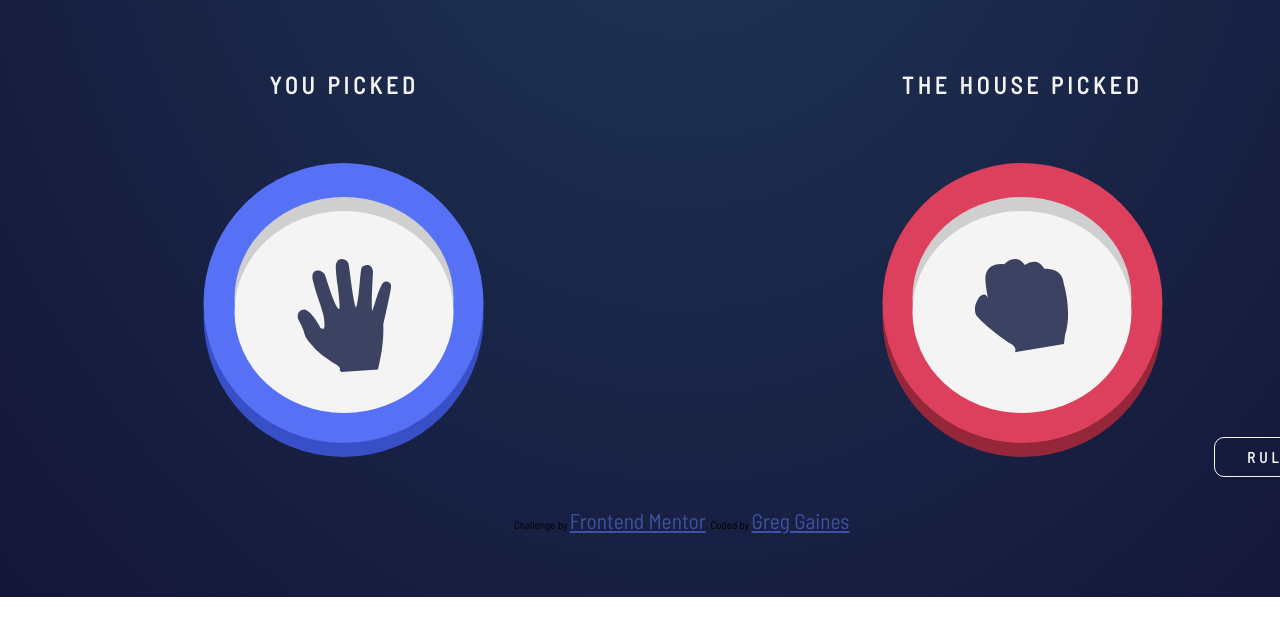
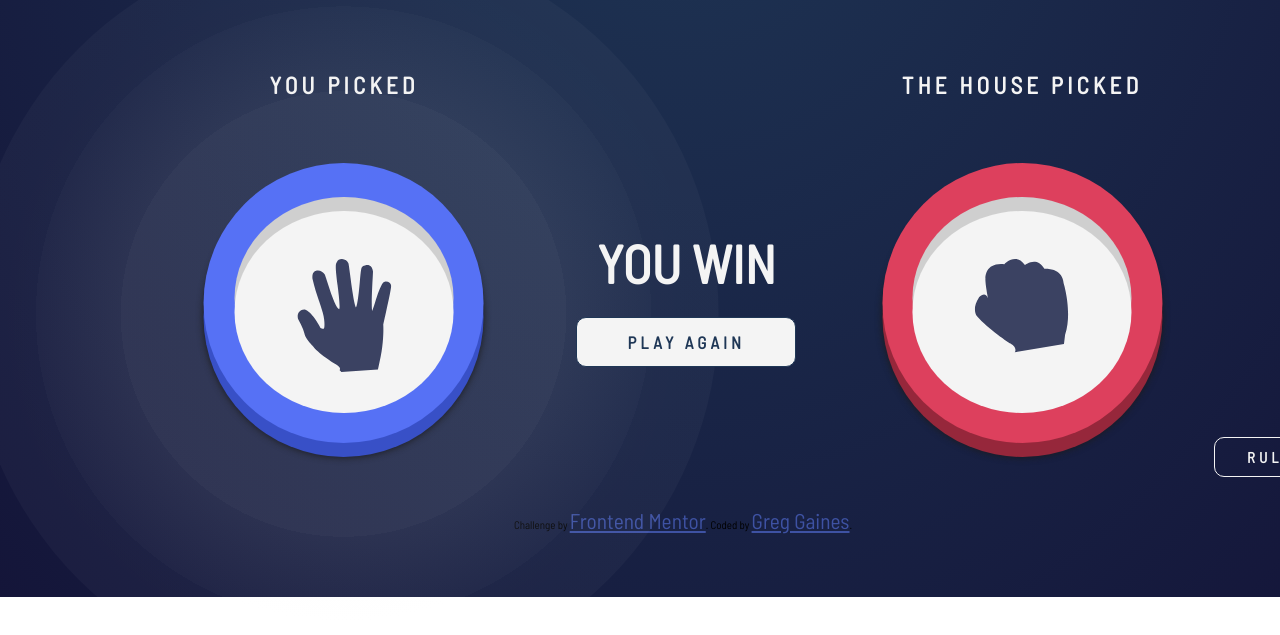
Before and after one commit to gkgaines14/rock-paper-scissors, a website: page dist/index.html in a window 1280 px wide. Both pictures are taken after a click on the element 543 px from the left and 407 px from the top of the page. Shown: the part 267-902 px from the top of the page. Before the commit the page ends 864 px from the top, so only its background shows below. Drawn offline with Linux system fonts and the light colour scheme.

Commit message:
Completed all design components

```diff
--- a/dist/css/main.css
+++ b/dist/css/main.css
@@ -153,8 +153,10 @@ body {
         #container #game-container #game-screen #game-board #played {
           display: none;
           justify-content: space-between;
+          align-items: center;
           width: 100%;
-          height: 100%; }
+          height: 100%;
+          position: relative; }
           #container #game-container #game-screen #game-board #played #you-picked {
             width: 47%;
             height: 100%;
@@ -217,7 +219,50 @@ body {
               border-radius: 50%;
               position: absolute;
               top: 5%;
-              z-index: 1; }
+              z-index: 1;
+              box-shadow: 0 0px 6px 1px rgba(28, 28, 28, 0.823); }
+            #container #game-container #game-screen #game-board #played #you-picked #you-win-ring {
+              display: none;
+              background: radial-gradient(rgba(232, 232, 232, 0.209) 42%, rgba(232, 232, 232, 0.168) 42%, rgba(255, 255, 255, 0.088) 58%, rgba(255, 255, 255, 0.057) 58%, rgba(255, 255, 255, 0.05) 66%);
+              opacity: 0.6;
+              color: white;
+              width: 750px;
+              height: 750px;
+              border-radius: 50%;
+              position: absolute;
+              top: -80%;
+              left: -84%;
+              z-index: 0; }
+          #container #game-container #game-screen #game-board #played #result-tile {
+            position: absolute;
+            top: 40%;
+            left: 35%;
+            display: none;
+            flex-direction: column;
+            align-items: center;
+            justify-content: center; }
+            #container #game-container #game-screen #game-board #played #result-tile #win-label {
+              color: #f4f4f4;
+              font-size: 2.5rem;
+              font-weight: 700;
+              margin-bottom: 1rem; }
+            #container #game-container #game-screen #game-board #played #result-tile #replay-btn {
+              color: #1f3756;
+              border: #1f3756 solid 1px;
+              border-radius: 10px;
+              background-color: #f4f4f4;
+              height: 50px;
+              width: 220px;
+              display: flex;
+              align-items: center;
+              justify-content: center;
+              padding: 0 1.5rem;
+              font-size: 0.8rem;
+              font-weight: 700;
+              letter-spacing: 3pt;
+              cursor: pointer; }
+              #container #game-container #game-screen #game-board #played #result-tile #replay-btn:hover {
+                color: #dd405d; }
           #container #game-container #game-screen #game-board #played #house-picked {
             width: 47%;
             height: 100%;
@@ -238,6 +283,7 @@ body {
             #container #game-container #game-screen #game-board #played #house-picked #picked-icon #house-frame-two {
               background: #3850c7; }
             #container #game-container #game-screen #game-board #played #house-picked #house-blank {
+              display: none;
               background-color: #1b2241;
               width: calc(280px* 0.78);
               height: calc(280px* 0.72);
@@ -288,7 +334,20 @@ body {
               border-radius: 50%;
               position: absolute;
               top: 5%;
-              z-index: 1; }
+              z-index: 1;
+              box-shadow: 0 0px 6px 1px rgba(28, 28, 28, 0.823); }
+            #container #game-container #game-screen #game-board #played #house-picked #house-win-ring {
+              display: none;
+              background: radial-gradient(rgba(232, 232, 232, 0.209) 42%, rgba(232, 232, 232, 0.168) 42%, rgba(255, 255, 255, 0.088) 58%, rgba(255, 255, 255, 0.057) 58%, rgba(255, 255, 255, 0.05) 66%);
+              opacity: 0.6;
+              color: white;
+              width: 750px;
+              height: 750px;
+              border-radius: 50%;
+              position: absolute;
+              top: -80%;
+              left: -84%;
+              z-index: 0; }
   #container #rules-btn {
     border: #f4f4f4 solid 1px;
     border-radius: 10px;
--- a/dist/index.html
+++ b/dist/index.html
@@ -70,12 +70,16 @@
                     <div class="picked-back-one"></div>
                     <div class="picked-back-two"></div>
                     <img src="/dist/img/icon-scissors.svg" alt="picked-icon" id="picked" class="you-picked-icon">
-                    <div id="you-win-rings">
-                      <div class="win-ring-one"></div>
+                    <div id="you-win-ring">
+                      <!-- <div class="win-ring-one"></div>
                       <div class="win-ring-two"></div>
-                      <div class="win-ring-three"></div>
+                      <div class="win-ring-three"></div> -->
                     </div>
                   </div>
+                </div>
+                <div id="result-tile">
+                  <div id="win-label">YOU WIN</div>
+                  <div id="replay-btn">PLAY AGAIN</div>
                 </div>
                 <div id="house-picked">
                   <div class="played-label"><p>THE HOUSE PICKED</p></div>
@@ -86,10 +90,10 @@
                     <div class="picked-back-one"></div>
                     <div class="picked-back-two"></div>
                     <img src="/dist/img/icon-rock.svg" alt="picked-icon" id="house-picked-icon" class="house-picked-icon">
-                    <div id="you-win-rings">
-                      <div class="win-ring-one"></div>
+                    <div id="house-win-ring">
+                      <!-- <div class="win-ring-one"></div>
                       <div class="win-ring-two"></div>
-                      <div class="win-ring-three"></div>
+                      <div class="win-ring-three"></div> -->
                     </div>
                   </div>
                 </div>
--- a/dist/js/app.js
+++ b/dist/js/app.js
@@ -12,6 +12,9 @@ const pickedFrameOne = document.querySelector('#picked-frame-one');
 const pickedFrameTwo = document.querySelector('#picked-frame-two');
 const youPickedTile = document.querySelector('#you-picked');
 const housePickedTile = document.querySelector('#house-picked');
+const youWinRing = document.querySelector('#you-win-ring');
+const houseWinRing = document.querySelector('#house-win-ring');
+const resultTile = document.querySelector('#result-tile');
 
 const advance = (selection) => {
   selector.style.display = 'none';
@@ -49,6 +52,11 @@ const advance = (selection) => {
     houseBlank.style.display = 'none';
     houseIcon.style.display = 'block';
   }, 2000);
+
+  setTimeout(() => {
+    resultTile.style.display = 'flex';
+    youWinRing.style.display = 'block';
+  }, 2500);
 };
 
 //Listners
```
